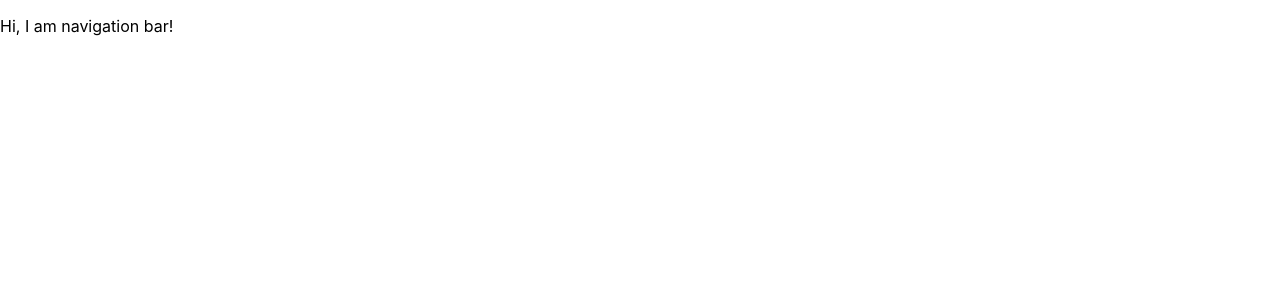
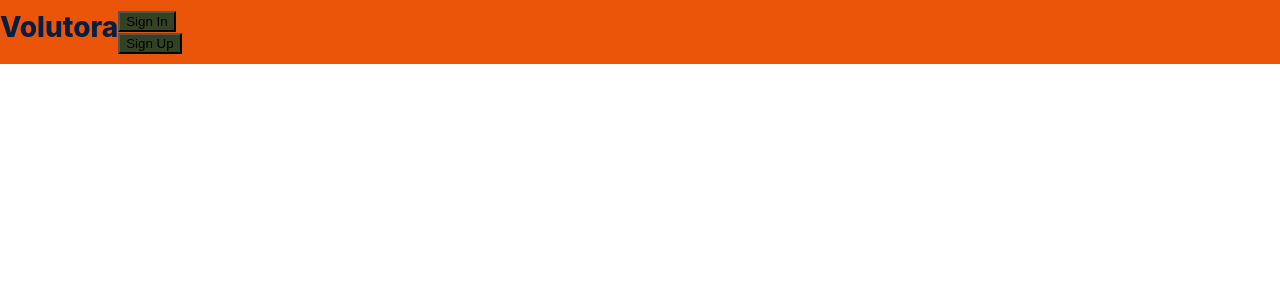
Before and after one commit to AWAP-Group14/Frontend, a React (Create React App) app: page / in a window 1280 px wide. Shown: the top 300 px of the page. Built offline with nearby package versions, Linux system fonts and the light colour scheme.

Commit message:
Updated navigation bar related files

```diff
--- a/src/page_components/customer/NavigationBar.js
+++ b/src/page_components/customer/NavigationBar.js
@@ -1,10 +1,15 @@
 import React from "react";
+
 import styles from './css_modules/NavigationBar.module.css'
 
 const NavigationBar = props => {
     return(
-        <div className={styles.NavigationBar}>
-            <p>Hi, I am navigation bar!</p>
+        <div className={styles.navigationBar}>
+            <div className={styles.navigationBarHeader}>Volutora</div>
+            <div className={styles.navigationBarUserAccount}>
+                <div><button className={styles.navigationBarButton}>Sign In</button></div>
+                <div><button className={styles.navigationBarButton}>Sign Up</button></div>
+            </div>
         </div>
     )
   }
--- a/src/page_components/customer/css_modules/NavigationBar.module.css
+++ b/src/page_components/customer/css_modules/NavigationBar.module.css
@@ -1,3 +1,22 @@
 .navigationBar{
-    background-color: red;
+    background-color: #EB550A;
+    display: flex;
+    margin-left: auto;
+    margin-right: auto;
+    padding-top: 10px;
+    padding-bottom: 10px;
 }
+
+.navigationBarHeader{
+    color:#041F42;
+    font-size: 28px;
+    font-weight: 800;
+}
+
+.navigationBarUserAccount{
+    float:right;
+}
+
+.navigationBarButton{
+    background-color: #324323;
+}
```
